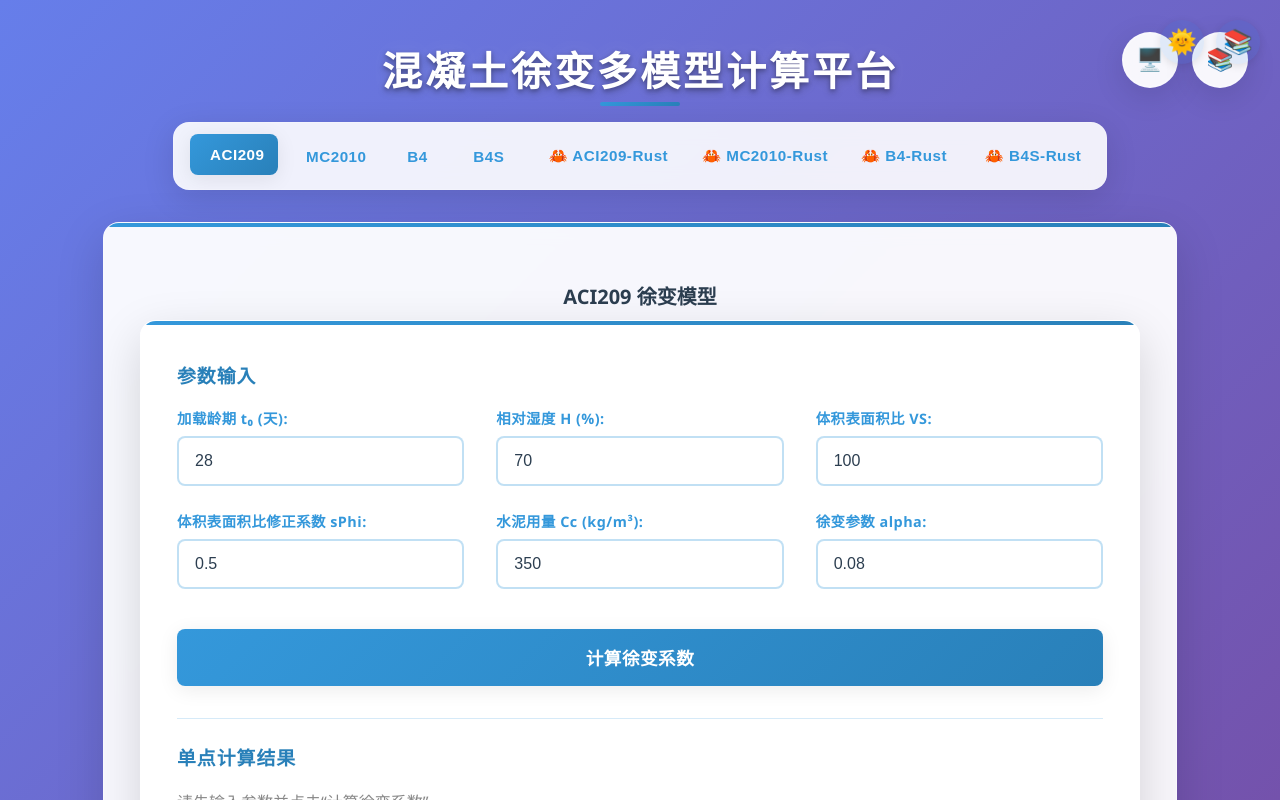
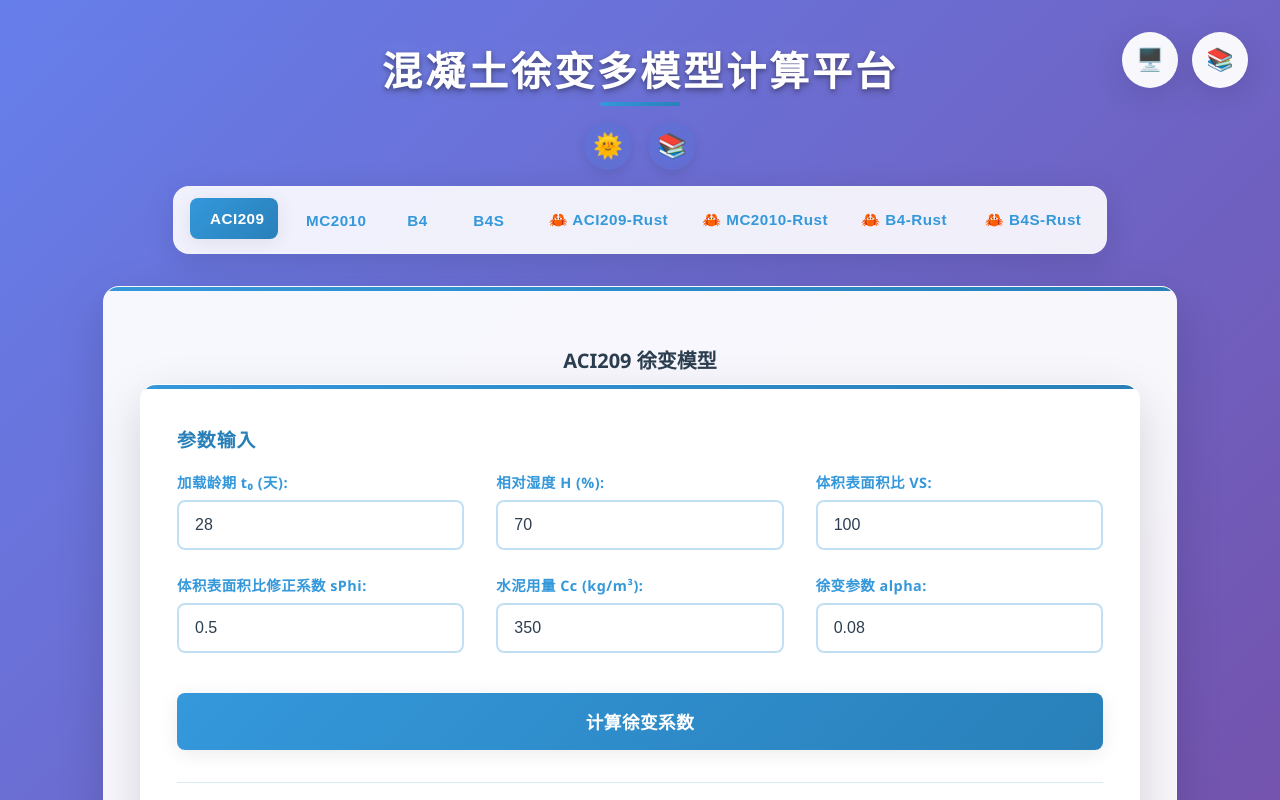
Before and after one commit to forhalunhaku/creep_cal, a React (Create React App) app: page / in a window 1280 px wide. Shown: the top 800 px of the page. Built offline with nearby package versions, Linux system fonts and the light colour scheme.

Commit message:
modified:   src/App.css 	modified:   src/App.js

```diff
--- a/src/App.css
+++ b/src/App.css
@@ -368,13 +368,13 @@ input[type="file"] {
 }
 
 .theme-icon-btn {
-  width: 44px;
-  height: 44px;
+  width: 48px;
+  height: 48px;
   border: none;
   outline: none;
   border-radius: 50%;
   background: rgba(25, 118, 210, 0.10);
-  box-shadow: 0 2px 8px var(--color-card-shadow);
+  box-shadow: 0 4px 12px var(--color-card-shadow);
   display: flex;
   align-items: center;
   justify-content: center;
@@ -397,42 +397,13 @@ input[type="file"] {
   background: #22304a;
 }
 
-/* 头部控制按钮 - PC端固定定位 */
+/* 统一头部控制按钮 - 所有设备都在标题下方 */
 .header-controls {
-  position: fixed;
-  top: 20px;
-  right: 20px;
   display: flex;
-  gap: 12px;
-  z-index: 1000;
-}
-
-/* PC端强制隐藏移动端按钮 */
-@media (min-width: 1025px) {
-  .header-controls-mobile {
-    display: none !important;
-  }
-}
-
-/* 移动端按钮容器 - 默认隐藏 */
-.header-controls-mobile {
-  display: none;
-}
-
-/* 平板和小屏幕设备 */
-@media (max-width: 1024px) {
-  .header-controls {
-    display: none !important;
-  }
-
-  .header-controls-mobile {
-    display: flex !important;
-    position: relative;
-    justify-content: center;
-    margin: 16px auto 8px;
-    gap: 16px;
-    max-width: 200px;
-  }
+  justify-content: center;
+  margin: 20px auto 16px;
+  gap: 16px;
+  max-width: 200px;
 }
 
 /* 文档弹窗样式 */
@@ -523,15 +494,18 @@ input[type="file"] {
 
 @media (max-width: 700px) {
   /* 移动端按钮样式优化 */
+  .header-controls {
+    margin: 16px auto 12px;
+    gap: 12px;
+  }
 
   .theme-icon-btn {
     width: 44px;
     height: 44px;
-    box-shadow: 0 2px 8px rgba(0, 0, 0, 0.15);
   }
 
   .theme-icon {
-    font-size: 22px;
+    font-size: 20px;
   }
 
   /* 移动端文档弹窗优化 */
--- a/src/App.js
+++ b/src/App.js
@@ -98,28 +98,10 @@ function App() {
 
   return (
     <div className="App" style={{ position: 'relative' }}>
-      {/* PC端固定按钮 */}
-      <div className="header-controls">
-        <button
-          onClick={toggleTheme}
-          className="theme-icon-btn"
-          title={`切换到${theme === 'light' ? '深色' : '浅色'}模式`}
-        >
-          <span className="theme-icon">{getThemeIcon()}</span>
-        </button>
-        <button
-          onClick={() => setShowDocs(!showDocs)}
-          className="theme-icon-btn"
-          title="查看模型说明文档"
-        >
-          <span className="theme-icon">📚</span>
-        </button>
-      </div>
-
       <h1>混凝土徐变多模型计算平台</h1>
 
-      {/* 移动端相对定位按钮 */}
-      <div className="header-controls-mobile">
+      {/* 统一头部控制按钮 - 所有设备都在标题下方 */}
+      <div className="header-controls">
         <button
           onClick={toggleTheme}
           className="theme-icon-btn"
```
